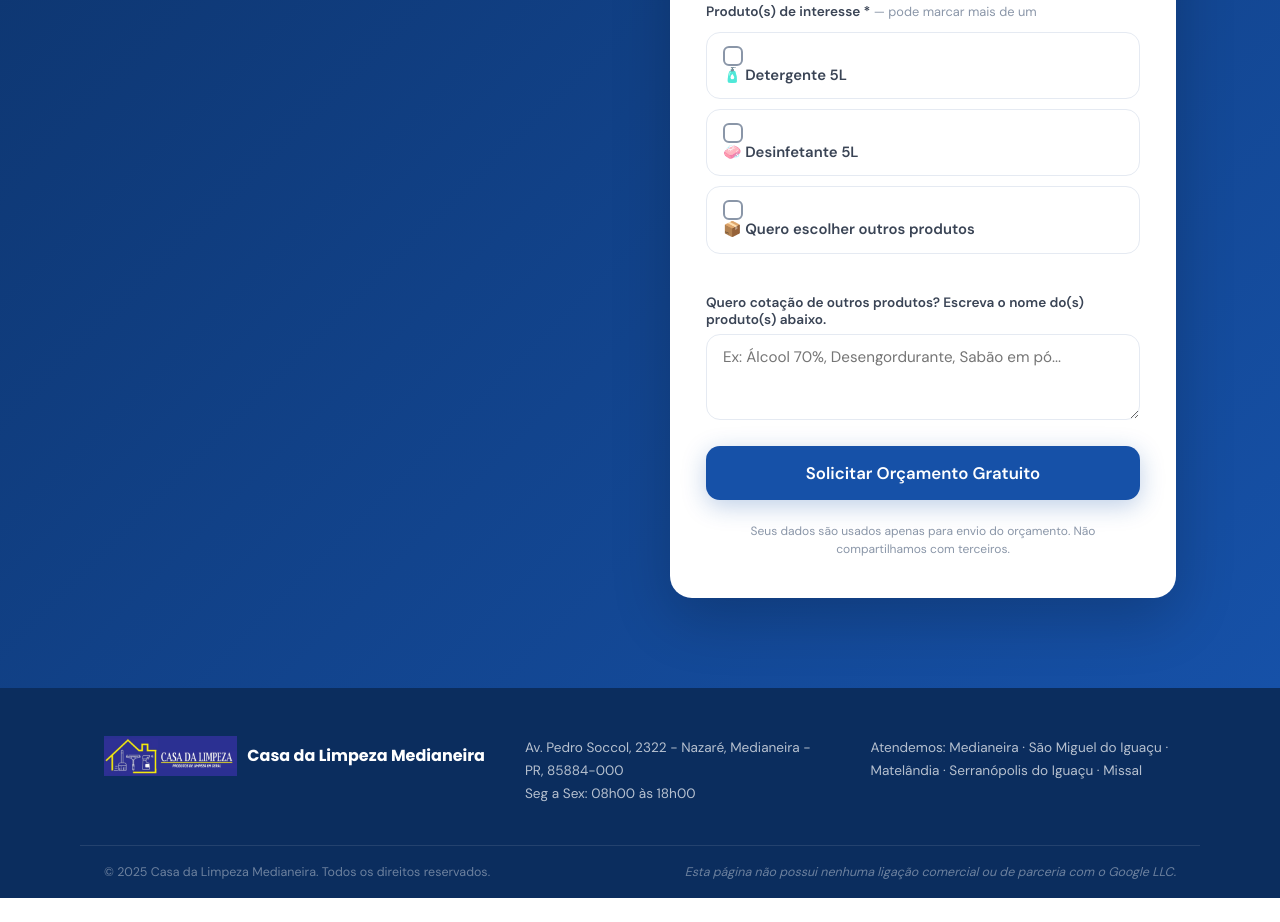
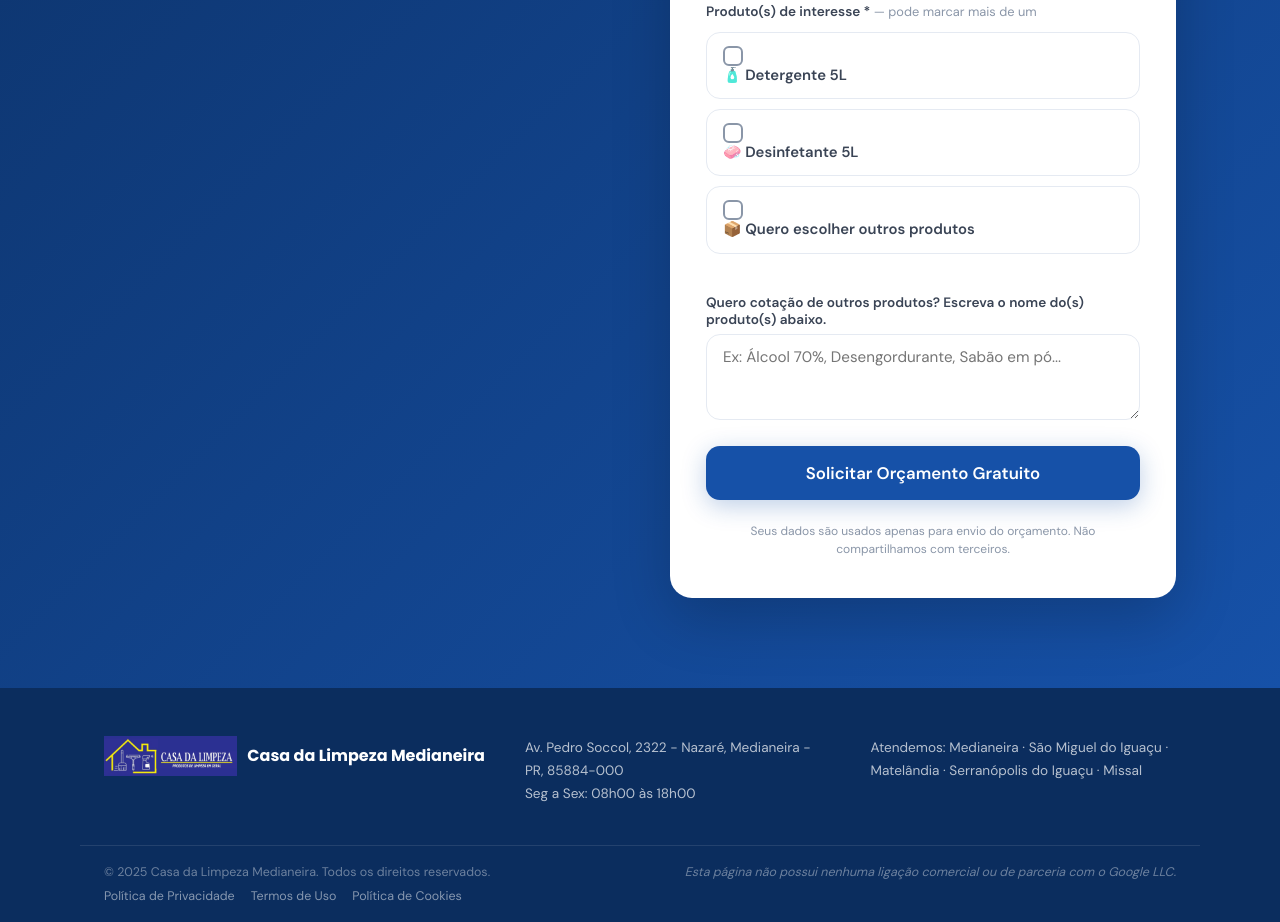
Before and after one commit to offondigital/B2B-orcamento-3, a plain HTML site: page index.html in a window 1280 px wide. Shown: the part 3178-4100 px from the top of the page. Before the commit the page ends 4076 px from the top, so only its background shows below. Drawn offline with Linux system fonts and the light colour scheme.

Commit message:
Update index.html

```diff
--- a/index.html
+++ b/index.html
@@ -299,6 +299,11 @@ j=d.createElement(s),dl=l!='dataLayer'?'&l='+l:'';j.async=true;j.src=
     <div class="footer-bottom">
       <p>© 2025 Casa da Limpeza Medianeira. Todos os direitos reservados.</p>
       <p class="footer-disclaimer">Esta página não possui nenhuma ligação comercial ou de parceria com o Google LLC.</p>
+<div style="display:flex;gap:16px;flex-wrap:wrap;justify-content:flex-end;">
+  <a href="privacidade.html" style="color:rgba(255,255,255,0.5);font-size:0.78rem;">Política de Privacidade</a>
+  <a href="termos.html" style="color:rgba(255,255,255,0.5);font-size:0.78rem;">Termos de Uso</a>
+  <a href="cookies.html" style="color:rgba(255,255,255,0.5);font-size:0.78rem;">Política de Cookies</a>
+</div>
     </div>
   </footer>
 
```
